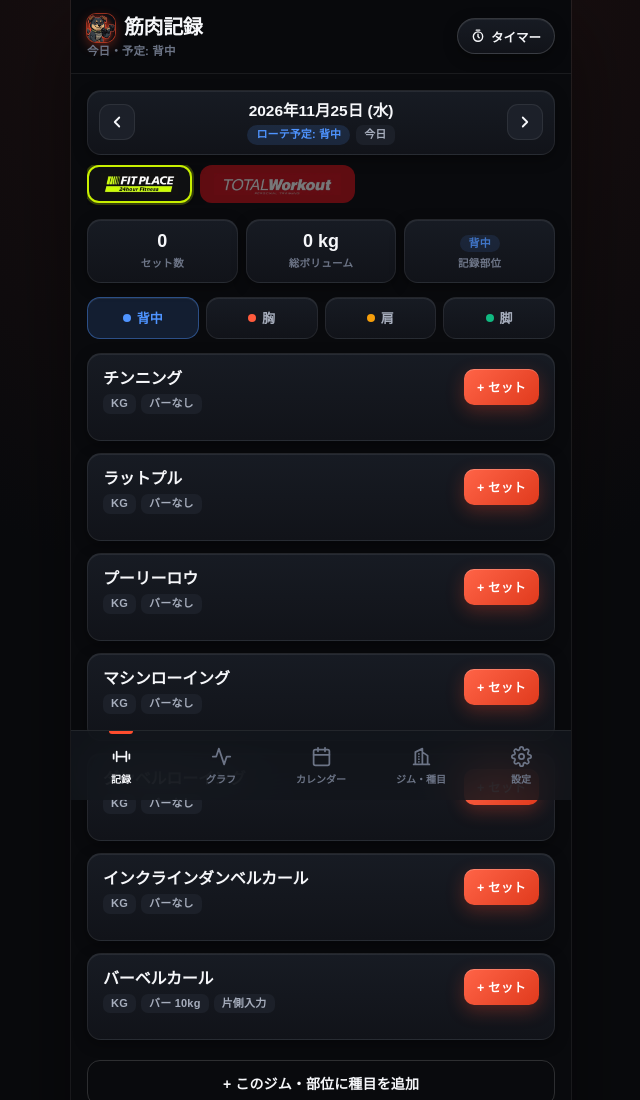
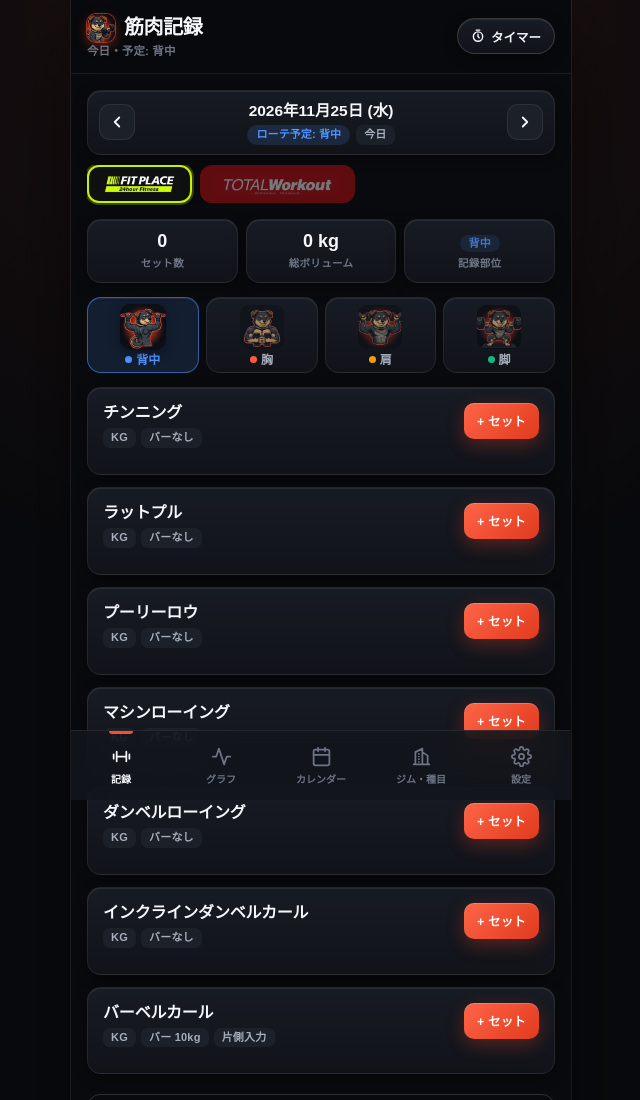
Before and after one commit to ryousupin-bit/Kinniku-Kiroku, a plain HTML site: page index.html in a window 1280 px wide. Shown: the top 1100 px of the page, without its empty margins (319-959 px from the left). Drawn offline with Linux system fonts and the light colour scheme.

Commit message:
Add files via upload

```diff
--- a/index.html
+++ b/index.html
@@ -72,10 +72,22 @@
         </div>
 
         <div class="part-tabs" id="log-part-tabs" role="tablist" aria-label="部位フィルタ">
-          <button type="button" class="part-tab active" data-part="back"><span class="part-dot" style="background:var(--back)"></span>背中</button>
-          <button type="button" class="part-tab" data-part="chest"><span class="part-dot" style="background:var(--chest)"></span>胸</button>
-          <button type="button" class="part-tab" data-part="shoulders"><span class="part-dot" style="background:var(--shoulders)"></span>肩</button>
-          <button type="button" class="part-tab" data-part="legs"><span class="part-dot" style="background:var(--legs)"></span>脚</button>
+          <button type="button" class="part-tab active" data-part="back">
+            <img class="part-tab-icon" src="./part-back.png" alt="" />
+            <span class="part-tab-label"><span class="part-dot" style="background:var(--back)"></span>背中</span>
+          </button>
+          <button type="button" class="part-tab" data-part="chest">
+            <img class="part-tab-icon" src="./part-chest.png" alt="" />
+            <span class="part-tab-label"><span class="part-dot" style="background:var(--chest)"></span>胸</span>
+          </button>
+          <button type="button" class="part-tab" data-part="shoulders">
+            <img class="part-tab-icon" src="./part-shoulders.png" alt="" />
+            <span class="part-tab-label"><span class="part-dot" style="background:var(--shoulders)"></span>肩</span>
+          </button>
+          <button type="button" class="part-tab" data-part="legs">
+            <img class="part-tab-icon" src="./part-legs.png" alt="" />
+            <span class="part-tab-label"><span class="part-dot" style="background:var(--legs)"></span>脚</span>
+          </button>
         </div>
 
         <div id="log-exercises-container"></div>
@@ -127,10 +139,22 @@
         </div>
         <div class="gym-pills" id="manage-gym-pills" style="margin-bottom: 10px;"></div>
         <div class="part-tabs" id="manage-part-tabs">
-          <button type="button" class="part-tab active" data-part="back"><span class="part-dot" style="background:var(--back)"></span>背中</button>
-          <button type="button" class="part-tab" data-part="chest"><span class="part-dot" style="background:var(--chest)"></span>胸</button>
-          <button type="button" class="part-tab" data-part="shoulders"><span class="part-dot" style="background:var(--shoulders)"></span>肩</button>
-          <button type="button" class="part-tab" data-part="legs"><span class="part-dot" style="background:var(--legs)"></span>脚</button>
+          <button type="button" class="part-tab active" data-part="back">
+            <img class="part-tab-icon" src="./part-back.png" alt="" />
+            <span class="part-tab-label"><span class="part-dot" style="background:var(--back)"></span>背中</span>
+          </button>
+          <button type="button" class="part-tab" data-part="chest">
+            <img class="part-tab-icon" src="./part-chest.png" alt="" />
+            <span class="part-tab-label"><span class="part-dot" style="background:var(--chest)"></span>胸</span>
+          </button>
+          <button type="button" class="part-tab" data-part="shoulders">
+            <img class="part-tab-icon" src="./part-shoulders.png" alt="" />
+            <span class="part-tab-label"><span class="part-dot" style="background:var(--shoulders)"></span>肩</span>
+          </button>
+          <button type="button" class="part-tab" data-part="legs">
+            <img class="part-tab-icon" src="./part-legs.png" alt="" />
+            <span class="part-tab-label"><span class="part-dot" style="background:var(--legs)"></span>脚</span>
+          </button>
         </div>
         <div class="card" id="manage-exercises-container"></div>
       </section>
--- a/styles.css
+++ b/styles.css
@@ -458,37 +458,63 @@ html, body {
 }
 
 .part-tab {
-  height: 42px;
-  border-radius: 13px;
-  border: 1px solid var(--border);
+  min-height: 76px;
+  padding: 7px 4px 6px;
+  border-radius: 14px;
+  border: 1.5px solid var(--border);
   background: var(--surface-grad);
   color: var(--text-secondary);
-  font-size: 13px;
+  font-size: 12px;
   font-weight: 800;
   display: flex;
+  flex-direction: column;
   align-items: center;
   justify-content: center;
-  gap: 6px;
+  gap: 5px;
   cursor: pointer;
   box-shadow: var(--hairline-top);
   transition: all 0.16s ease;
 }
 
+.part-tab-icon {
+  width: 44px;
+  height: 44px;
+  border-radius: 10px;
+  object-fit: cover;
+  display: block;
+  background: #090A0D;
+  opacity: 0.72;
+  transition: opacity 0.16s ease, transform 0.16s ease, box-shadow 0.16s ease;
+}
+
+.part-tab.active .part-tab-icon {
+  opacity: 1;
+  transform: scale(1.04);
+  box-shadow: 0 3px 10px rgba(0, 0, 0, 0.35);
+}
+
+.part-tab-label {
+  display: inline-flex;
+  align-items: center;
+  gap: 4px;
+  line-height: 1;
+}
+
 .part-tab:active {
   transform: scale(0.96);
 }
 
 .part-dot {
-  width: 8px;
-  height: 8px;
+  width: 7px;
+  height: 7px;
   border-radius: 50%;
   flex-shrink: 0;
 }
 
-.part-tab.active[data-part="chest"] { background: var(--chest-bg); color: var(--chest); border-color: color-mix(in srgb, var(--chest) 42%, transparent); }
-.part-tab.active[data-part="back"] { background: var(--back-bg); color: var(--back); border-color: color-mix(in srgb, var(--back) 42%, transparent); }
-.part-tab.active[data-part="shoulders"] { background: var(--shoulders-bg); color: var(--shoulders); border-color: color-mix(in srgb, var(--shoulders) 42%, transparent); }
-.part-tab.active[data-part="legs"] { background: var(--legs-bg); color: var(--legs); border-color: color-mix(in srgb, var(--legs) 42%, transparent); }
+.part-tab.active[data-part="chest"] { background: var(--chest-bg); color: var(--chest); border-color: color-mix(in srgb, var(--chest) 55%, transparent); }
+.part-tab.active[data-part="back"] { background: var(--back-bg); color: var(--back); border-color: color-mix(in srgb, var(--back) 55%, transparent); }
+.part-tab.active[data-part="shoulders"] { background: var(--shoulders-bg); color: var(--shoulders); border-color: color-mix(in srgb, var(--shoulders) 55%, transparent); }
+.part-tab.active[data-part="legs"] { background: var(--legs-bg); color: var(--legs); border-color: color-mix(in srgb, var(--legs) 55%, transparent); }
 
 /* Badges */
 .part-badge {
```
Also changed, not shown: sw.js (+6 -2 lines), part-back.png (added), part-chest.png (added), part-legs.png (added), part-shoulders.png (added).
